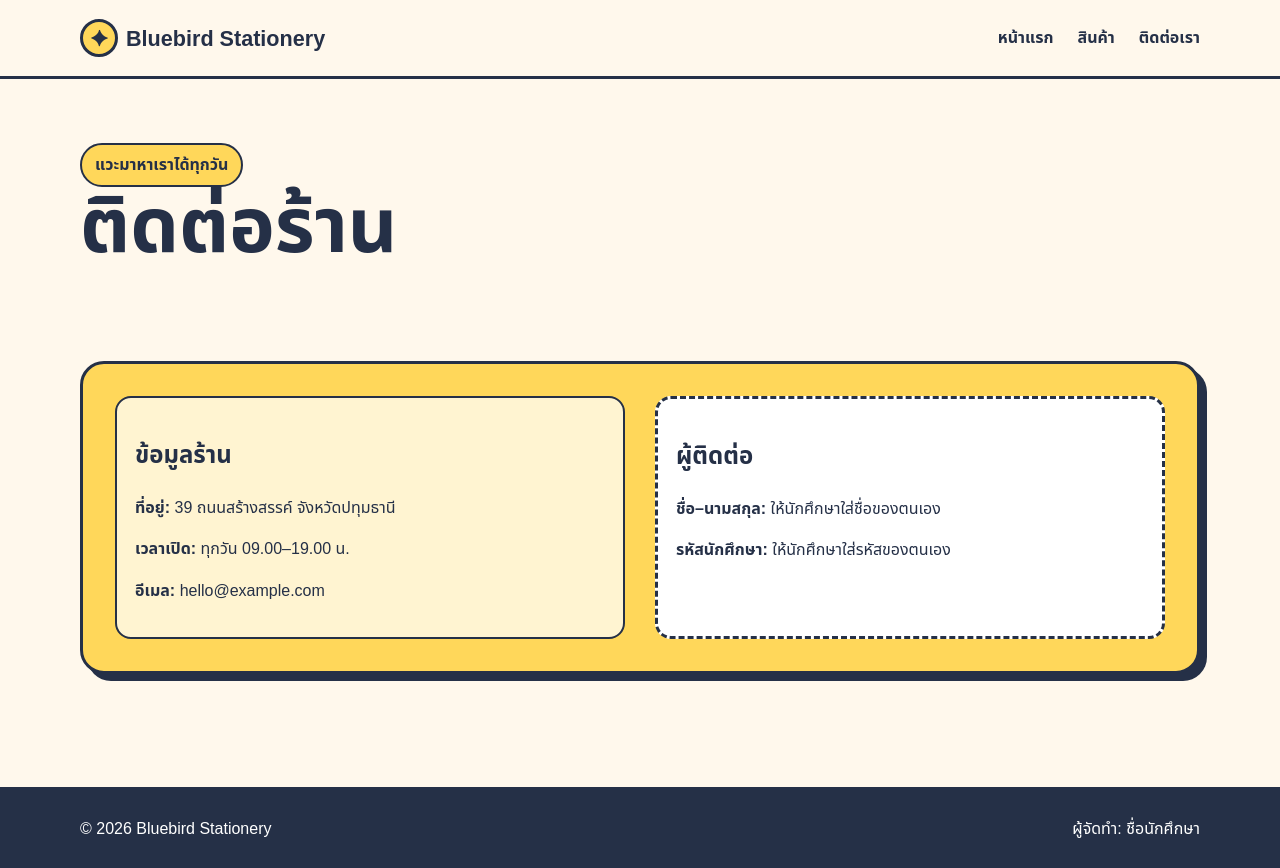
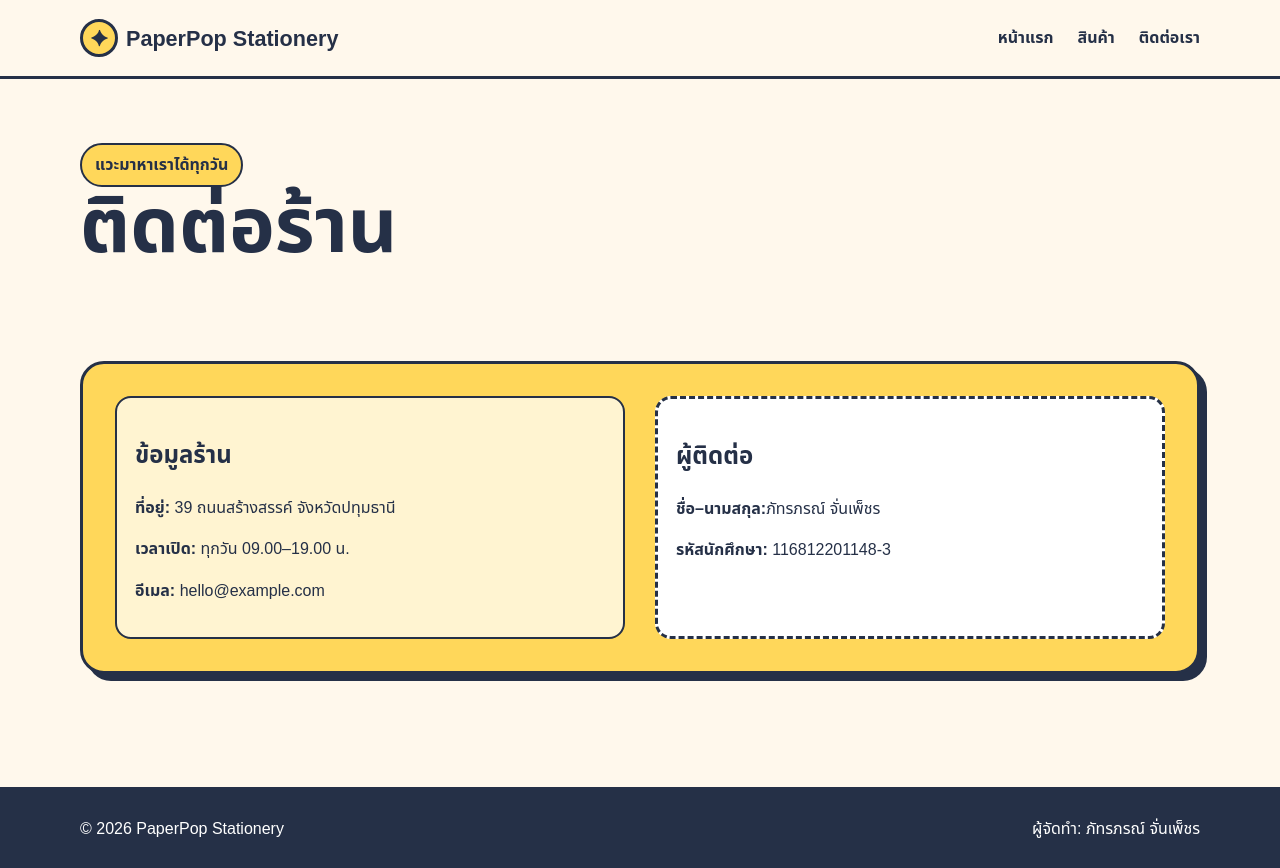
Before and after one commit to poopeepoopeed/exampaper, a plain HTML site: page contact.html in a window 1280 px wide. Drawn offline with Linux system fonts and the light colour scheme.

Commit message:
Update contact.html

```diff
--- a/contact.html
+++ b/contact.html
@@ -1,8 +1,8 @@
 <!doctype html>
-<html lang="th">
-<head><meta charset="utf-8"><meta name="viewport" content="width=device-width,initial-scale=1"><title>ติดต่อ | Bluebird Stationery</title><link rel="stylesheet" href="assets/style.css"></head>
+<html lang="th"><head><meta charset="utf-8"><meta name="viewport" content="width=device-width,initial-scale=1"><title>ติดต่อ | Bluebird Stationery</title><link rel="stylesheet" href="assets/style.css"></head>
 <body>
-<header class="site-header"><nav class="nav container"><a class="brand" href="home.html"><span class="brand-mark">✦</span>Bluebird Stationery</a><div class="nav-links"><a href="home.html">หน้าแรก</a><a href="shop.html">สินค้า</a><a href="contacts.html">ติดต่อเรา</a></div></nav></header>
-<main><section class="page-head"><div class="container"><span class="eyebrow">แวะมาหาเราได้ทุกวัน</span><h1>ติดต่อร้าน</h1></div></section><section class="section"><div class="container contact-box"><section><h2>ข้อมูลร้าน</h2><p><strong>ที่อยู่:</strong> 39 ถนนสร้างสรรค์ จังหวัดปทุมธานี</p><p><strong>เวลาเปิด:</strong> ทุกวัน 09.00–19.00 น.</p><p><strong>อีเมล:</strong> hello@example.com</p></section><section class="student-placeholder"><h2>ผู้ติดต่อ</h2><p><strong>ชื่อ–นามสกุล:</strong> ให้นักศึกษาใส่ชื่อของตนเอง</p><p><strong>รหัสนักศึกษา:</strong> ให้นักศึกษาใส่รหัสของตนเอง</p></section></div></section></main>
-<footer class="site-footer"><div class="container footer-row"><p>© 2026 Bluebird Stationery</p><p>ผู้จัดทำ: ชื่อนักศึกษา</p></div></footer>
+<header class="site-header"><nav class="nav container"><a class="brand" href="home.html"><span class="brand-mark">✦</span>PaperPop Stationery</a><div class="nav-links"><a href="home.html">หน้าแรก</a><a href="shop.html">สินค้า</a><a href="contacts.html">ติดต่อเรา</a></div></nav></header>
+<main><section class="page-head"><div class="container"><span class="eyebrow">แวะมาหาเราได้ทุกวัน</span><h1>ติดต่อร้าน</h1></div></section><section class="section"><div class="container contact-box"><section><h2>ข้อมูลร้าน</h2><p><strong>ที่อยู่:</strong> 39 ถนนสร้างสรรค์ จังหวัดปทุมธานี</p><p><strong>เวลาเปิด:</strong> ทุกวัน 09.00–19.00 น.</p><p><strong>อีเมล:</strong> hello@example.com</p></section><section class="student-placeholder"><h2>ผู้ติดต่อ</h2><p><strong>ชื่อ–นามสกุล:</strong>ภัทรภรณ์ จั่นเพ็ชร</p><p><strong>รหัสนักศึกษา:</strong> 116812201148-3</p></section></div></section></main>
+<footer class="site-footer"><div class="container footer-row"><p>© 2026 PaperPop Stationery</p><p>ผู้จัดทำ: ภัทรภรณ์ จั่นเพ็ชร</p></div></footer>
+
 </body></html>
```
